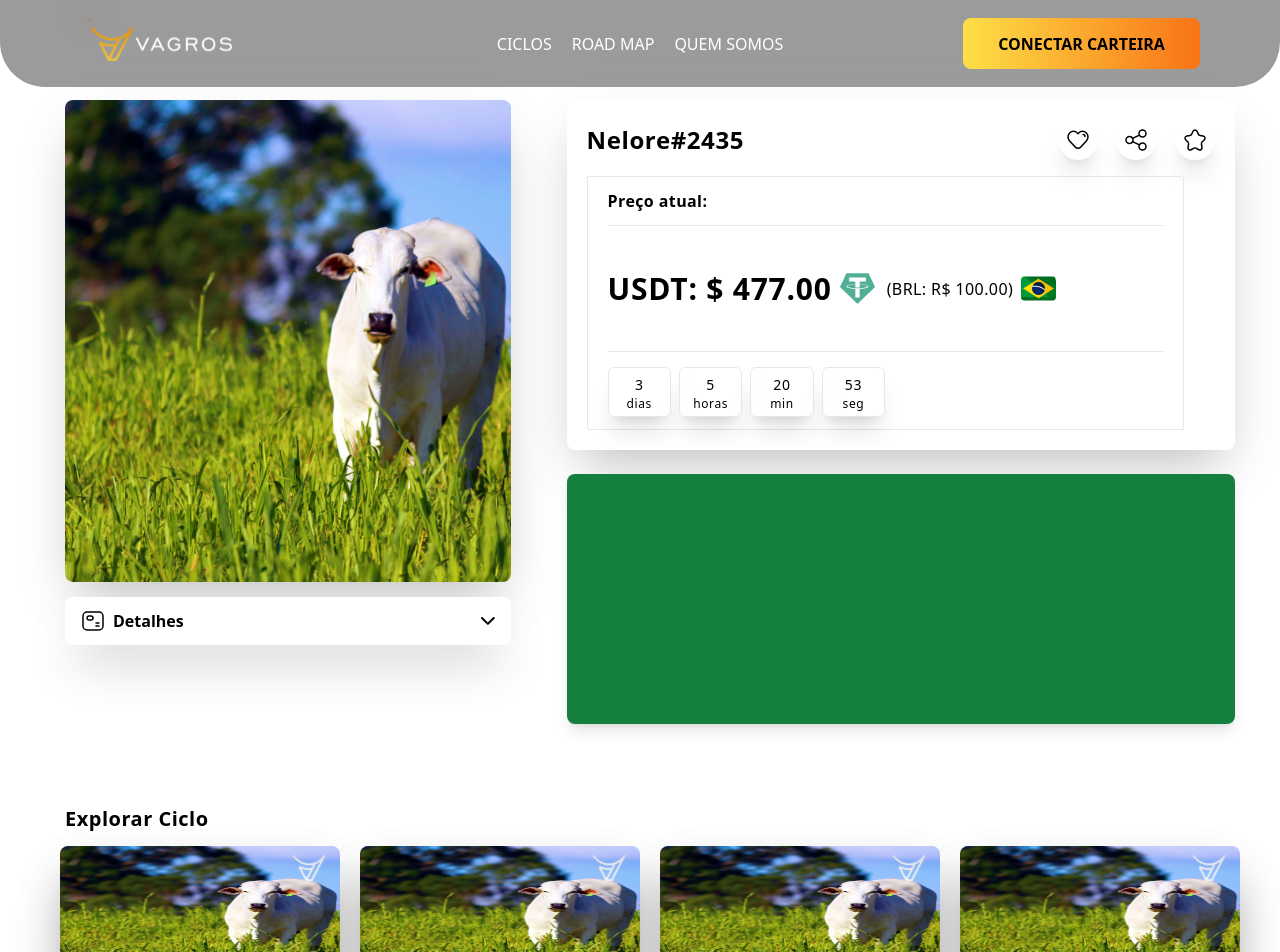
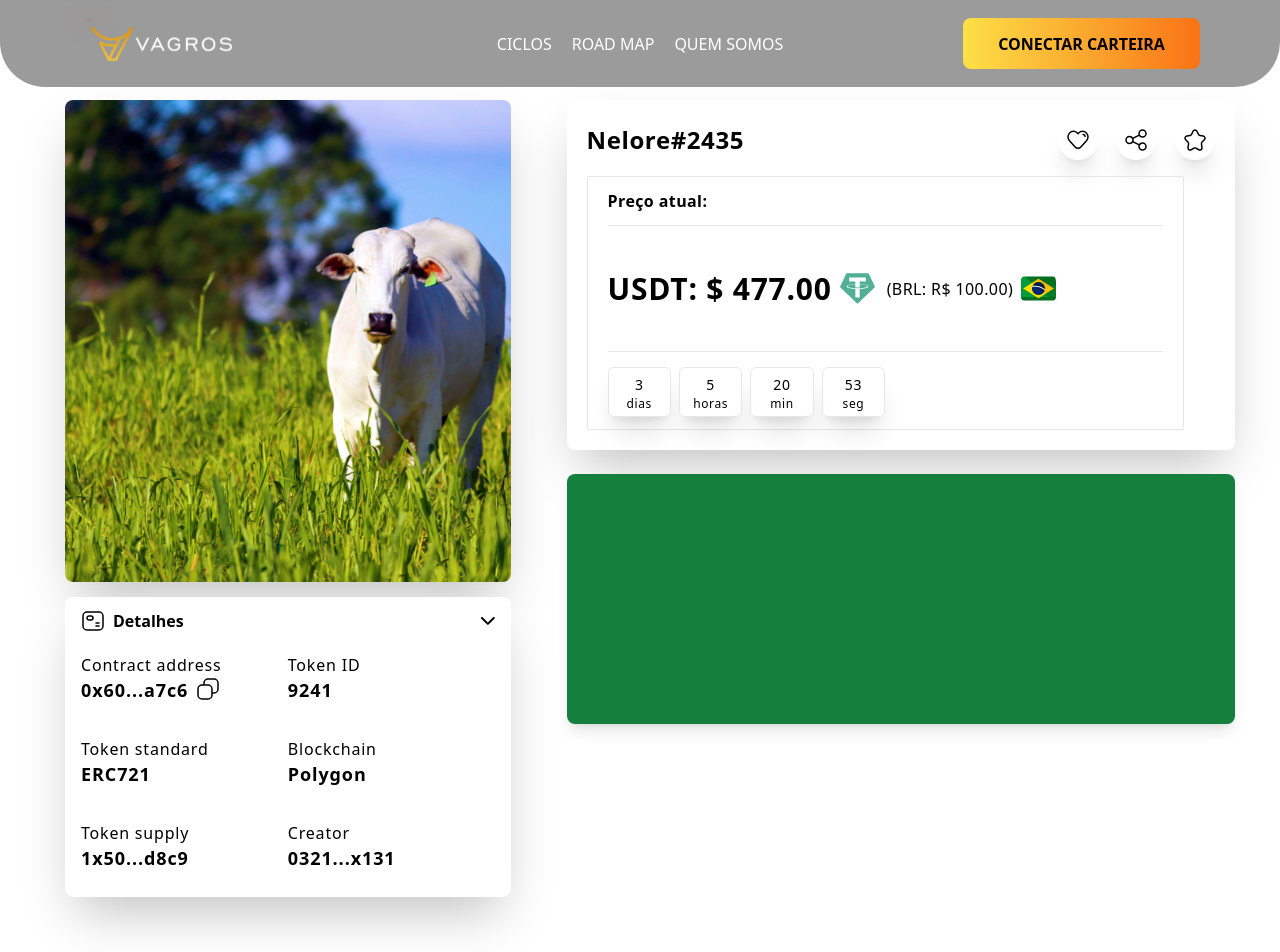
Before and after one commit to XRow08/vagros, a Next.js app: page /nft in a window 1280 px wide. Shown: the top 952 px of the page. Built offline with nearby package versions, Linux system fonts and the light colour scheme.

Commit message:
feat: dropdown detalhes

```diff
--- a/src/Components/DetalhesVaca/Details.tsx
+++ b/src/Components/DetalhesVaca/Details.tsx
@@ -2,19 +2,66 @@
 import { useState } from "react";
 import ArrowDown from "../Icons/ArrowDown";
 import IdCard from "../Icons/IdCard";
+import Books from "../Icons/Books";
 
 export function Details(){
   const [open, setOpen] = useState(false)
 
+
+  const estado1= "flex flex-col items-center justify-between mt-[15px] p-3 px-4 w-full bg-white rounded-lg shadow-2xl transition-all duration-300 ease-in-out"
+  const estado2= "flex flex-col items-center justify-between mt-[15px] p-3 px-4 w-full h-[300px] bg-white rounded-lg shadow-2xl transition-all duration-300 ease-in-out"
+
   return(
-    <div className="flex items-center justify-between mt-[15px] p-3 px-4 w-full bg-white rounded-lg shadow-2xl transition-all duration-300 ease-in-out">
+    <div className={open ? estado1 : estado2}>
             <div  onClick={() => setOpen(!open)} className="flex items-center justify-between w-full cursor-pointer">
               <div className="flex items-center gap-2">
                 <IdCard/>
                 <h1 className="text-black font-Archivo text-18 font-semibold leading-normal">Detalhes</h1>
               </div>
-              <ArrowDown/>
+              <div className={open ? "rotate-180": ""}><ArrowDown/></div>
             </div>
+
+            <span className="w-full h-full">
+              {
+                !open ? (
+                  <div className="grid grid-cols-2 w-full h-full mt-[20px]">
+                    <div>
+                      <h1 className="text-black font-Archivo text-md font-normal leading-normal tracking-wider">Contract address</h1>
+                      <div className="flex gap-2">
+                        <h1 className="text-black font-Archivo text-lg font-bold leading-normal tracking-wider">0x60...a7c6</h1>
+                        <Books/>
+                      </div>
+                    </div>
+
+                    <div>
+                      <h1 className="text-black font-Archivo text-md font-normal leading-normal tracking-wider">Token ID</h1>
+                      <h1 className="text-black font-Archivo text-lg font-bold leading-normal tracking-wider">9241</h1>
+                    </div>
+
+                    <div>
+                      <h1 className="text-black font-Archivo text-md font-normal leading-normal tracking-wider">Token standard</h1>
+                      <h1 className="text-black font-Archivo text-lg font-bold leading-normal tracking-wider">ERC721</h1>
+                    </div>
+
+                    <div>
+                      <h1 className="text-black font-Archivo text-md font-normal leading-normal tracking-wider">Blockchain</h1>
+                      <h1 className="text-black font-Archivo text-lg font-bold leading-normal tracking-wider">Polygon</h1>
+                    </div>
+
+                    <div>
+                      <h1 className="text-black font-Archivo text-md font-normal leading-normal tracking-wider">Token supply</h1>
+                      <h1 className="text-black font-Archivo text-lg font-bold leading-normal tracking-wider">1x50...d8c9</h1>
+                    </div>
+
+                    <div>
+                      <h1 className="text-black font-Archivo text-md font-normal leading-normal tracking-wider">Creator</h1>
+                      <h1 className="text-black font-Archivo text-lg font-bold leading-normal tracking-wider">0321...x131</h1>
+                    </div>
+
+                  </div>
+                ) : ""
+              }
+            </span>
     </div>
   )
 }
--- /dev/null
+++ b/src/Components/Icons/Books.tsx
@@ -0,0 +1,8 @@
+export default function Books(){
+  return(
+    <svg width="24" height="24" viewBox="0 0 24 24" fill="none" xmlns="http://www.w3.org/2000/svg">
+<path d="M8 8V6C8 3.79086 9.79086 2 12 2L18 2C20.2091 2 22 3.79086 22 6V12C22 14.2091 20.2091 16 18 16H16M8 8H6C3.79086 8 2 9.79086 2 12V18C2 20.2091 3.79086 22 6 22H12C14.2091 22 16 20.2091 16 18V16M8 8H12C14.2091 8 16 9.79086 16 12V16" stroke="black" stroke-width="1.5" stroke-linejoin="round"/>
+</svg>
+
+  )
+}
```
